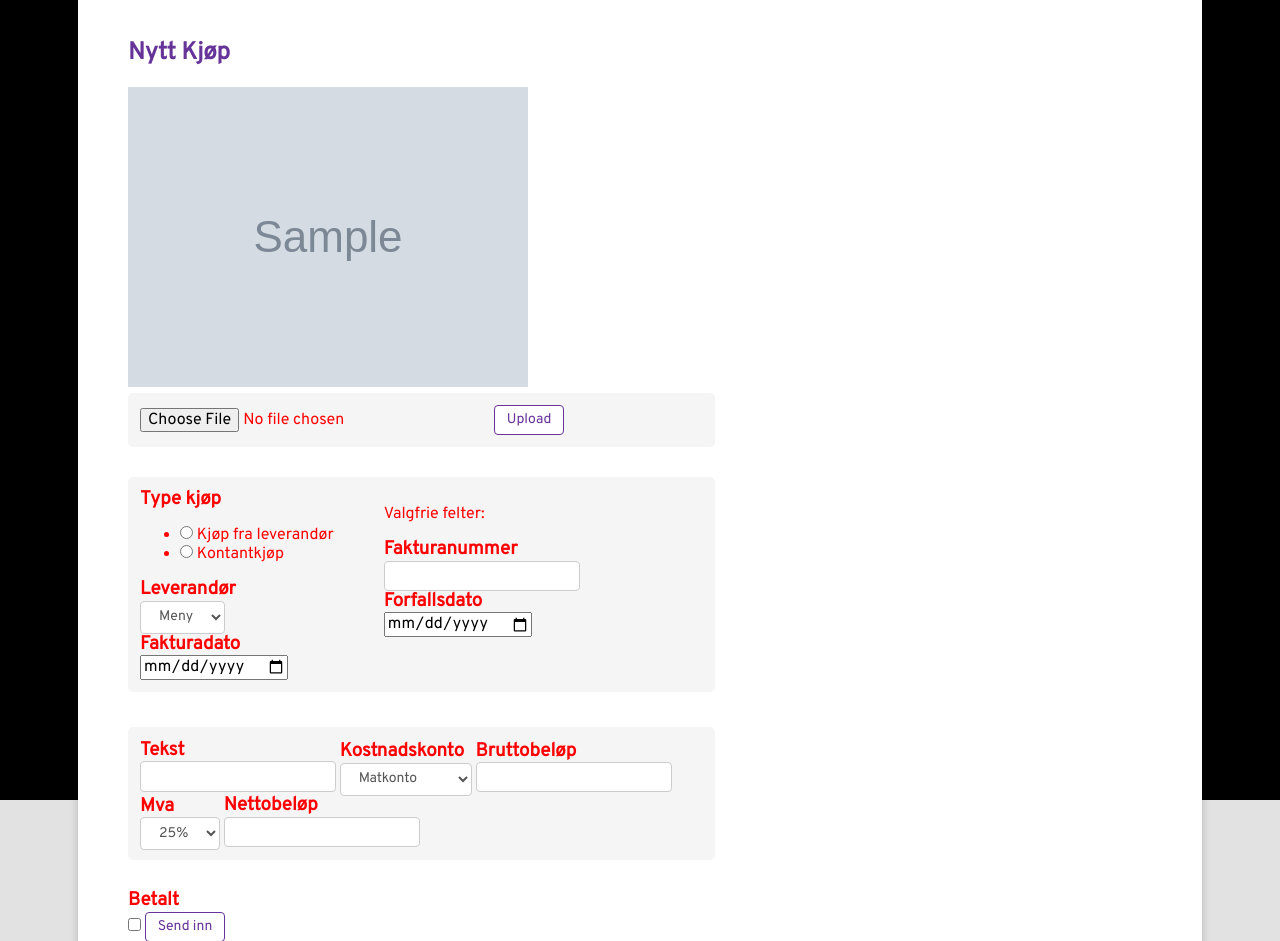
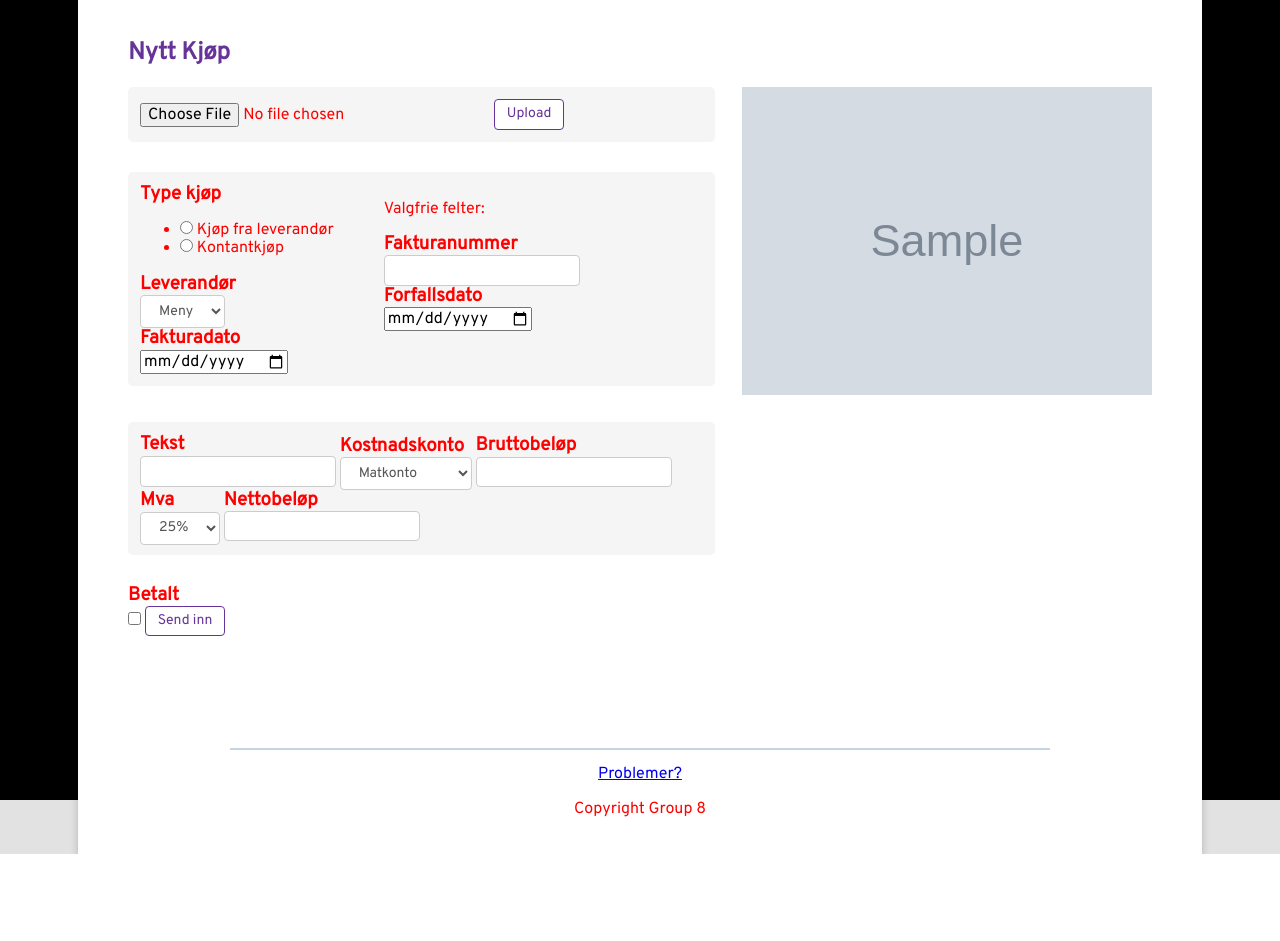
Before and after one commit to fredrikwaaler/OCR---SysDev2019, a Flask app: template Flask/templates/kjoop.html in a window 1280 px wide. Shown: the top 941 px of the page. After the commit the page ends 854 px from the top, so only its background shows below. Run offline with Flask 2, Linux system fonts and the light colour scheme; the template is opened without the code that fills it: values that come from a table or form of the project are taken from there, most other values are stand-ins (such as "Sample title", 1, 10 or a date in 2020); grey boxes marked "Sample" are stand-in pictures.

Commit message:
Image input styling

```diff
--- a/Flask/static/main.css
+++ b/Flask/static/main.css
@@ -341,6 +341,10 @@ footer {
         .boxdisplay {
             width: 55%;
         }
+
+        .imagebox {
+            float: right;
+        }
     }
 }
 #kostnadskontoBlock, #mvaBlock {
@@ -358,7 +362,18 @@ footer {
     overflow: auto;
 }
 
+.imagebox {
 
+    height: 100%;
+    width: 40%;
+    text-align: center;
+}
+
+img {
+    max-width: 590px;
+    width:100%;
+    height:auto;
+}
 
 
 
```
